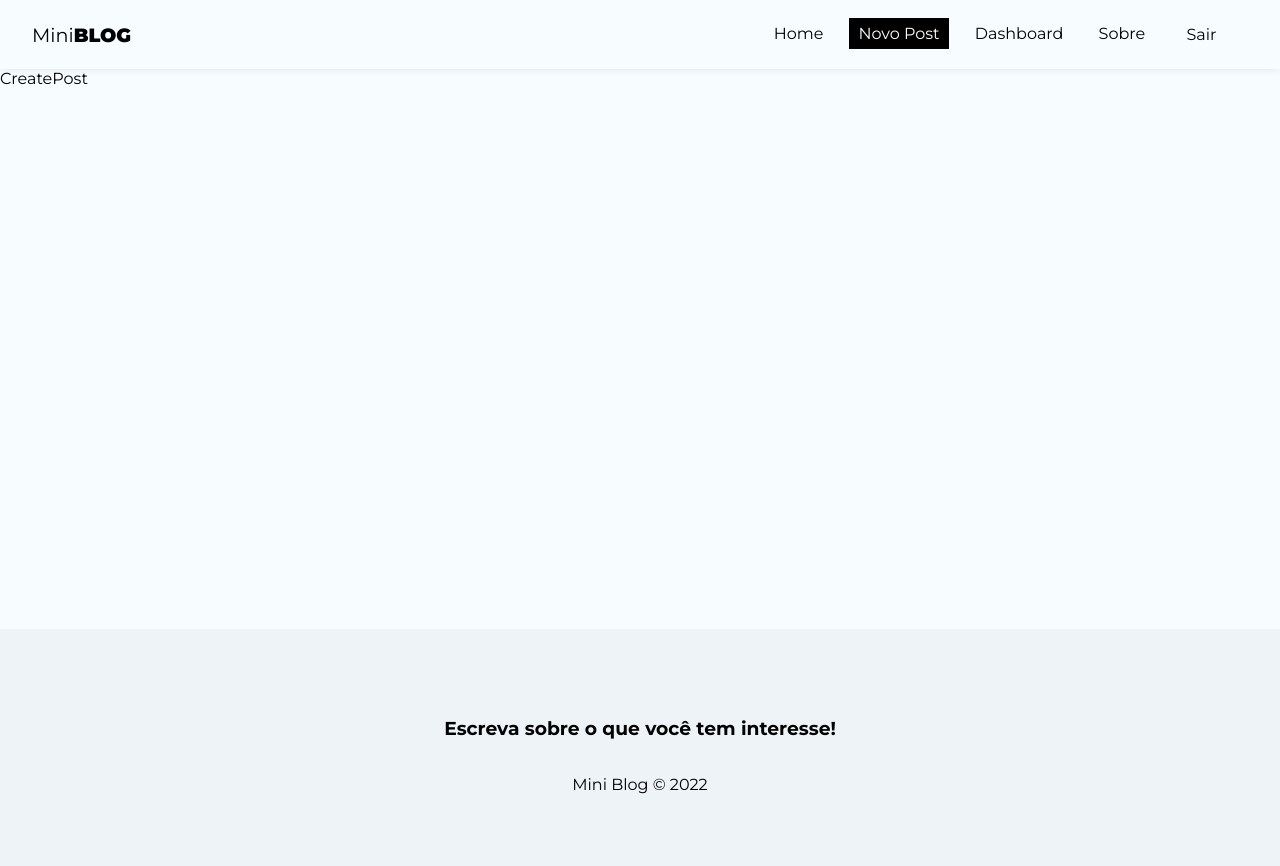
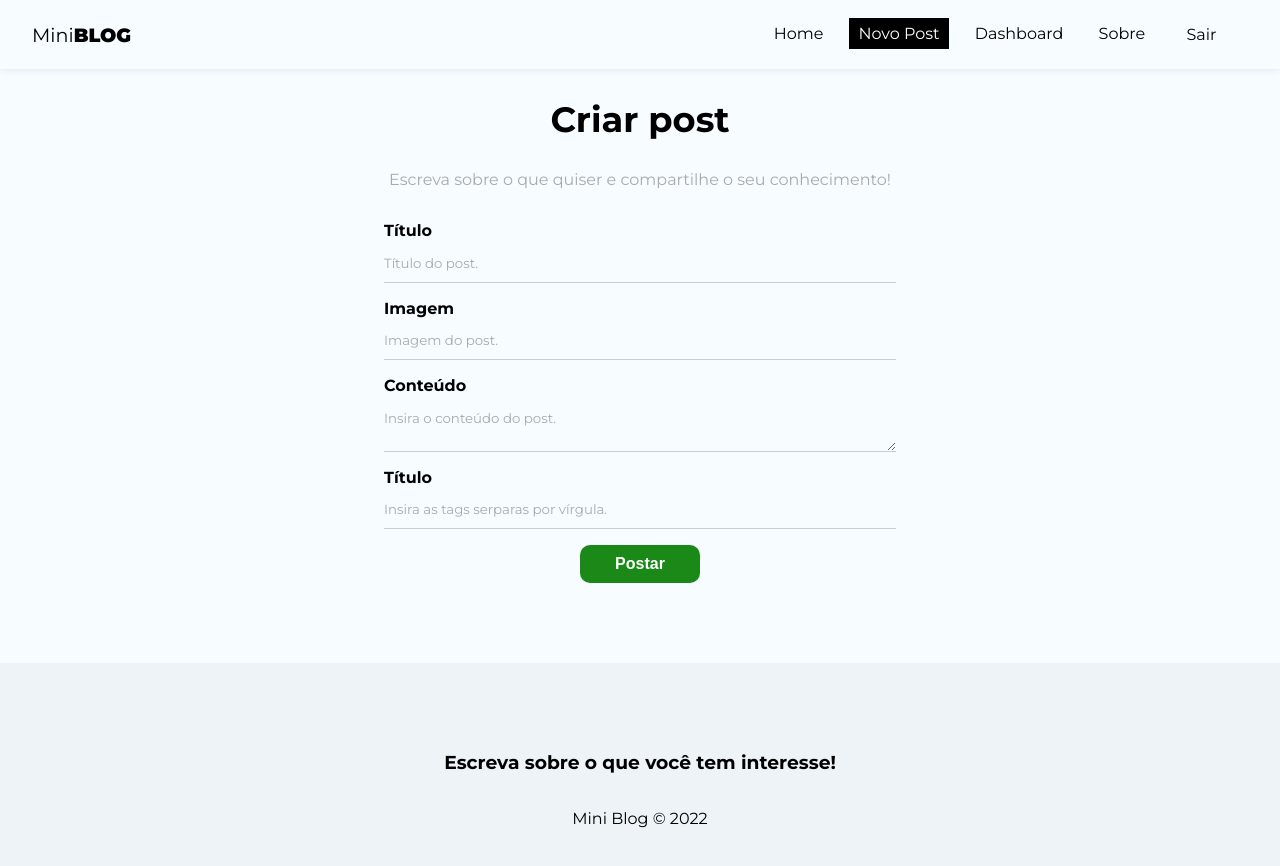
Before and after one commit to MatheusCavalini/react-blog-firebase, a React (Create React App) app: page /posts/create in a window 1280 px wide. Shown: the top 866 px of the page. Built offline with nearby package versions, Linux system fonts and the light colour scheme; no server answers; sample sign-in values are in the browser's storage; the HTML template or start-up script is replaced by a standard one.

Commit message:
Pagina de criação de post

```diff
--- a/src/pages/CreatePost/CreatePost.jsx
+++ b/src/pages/CreatePost/CreatePost.jsx
@@ -1,8 +1,71 @@
 import styles from './CreatePost.module.css'
 
+import { useState } from 'react'
+import { useNavigate } from 'react-router-dom'
+import { useAuthValue } from "../../context/AuthContext"
+
 const CreatePost = () => {
+    const [title, setTitle] = useState("")
+    const [image, setImage] = useState("")
+    const [body, setBody] = useState("")
+    const [tags, setTags] = useState([])
+    const [formError, setFormError] = useState("")
+
+    const handleSubmit = (e) => {
+        e.preventDefault()
+    }
+
     return (
-        <div>CreatePost</div>
+        <div className={styles.create_post}>
+            <h2>Criar post</h2>
+            <p>Escreva sobre o que quiser e compartilhe o seu conhecimento!</p>
+            <form onSubmit={handleSubmit}>
+                <label>
+                    <span>Título</span>
+                    <input
+                        type="text"
+                        name="title"
+                        required
+                        placeholder='Título do post.'
+                        onChange={(e) => { setTitle(e.target.value) }}
+                        value={title} />
+                </label>
+                <label>
+                    <span>Imagem</span>
+                    <input
+                        type="text"
+                        name="image"
+                        required
+                        placeholder='Imagem do post.'
+                        onChange={(e) => { setImage(e.target.value) }}
+                        value={image} />
+                </label>
+                <label>
+                    <span>Conteúdo</span>
+                    <textarea
+                        name="body"
+                        required
+                        placeholder='Insira o conteúdo do post.'
+                        onChange={(e) => { setBody(e.target.value) }}
+                        value={body}
+                    ></textarea>
+                </label>
+                <label>
+                    <span>Título</span>
+                    <input
+                        type="text"
+                        name="tags"
+                        required
+                        placeholder='Insira as tags serparas por vírgula.'
+                        onChange={(e) => { setTags(e.target.value) }}
+                        value={tags} />
+                </label>
+                <button type="submit" className="btn">Postar</button>
+                {/*{!loading && <button type="submit" className="btn">Postar</button>}
+                {loading && <button disabled className="btn">Aguarde...</button>}
+                {error && <p className="error">{error}</p>}*/}
+            </form>
+        </div>
     )
 }
 
--- a/src/pages/CreatePost/CreatePost.module.css
+++ b/src/pages/CreatePost/CreatePost.module.css
@@ -0,0 +1,12 @@
+.create_post{
+    text-align: center;
+}
+
+.create_post h2{
+    font-size: 2.2em;
+}
+
+.create_post p{
+    color: #aaa;
+    margin-bottom: 2em;
+}
```
